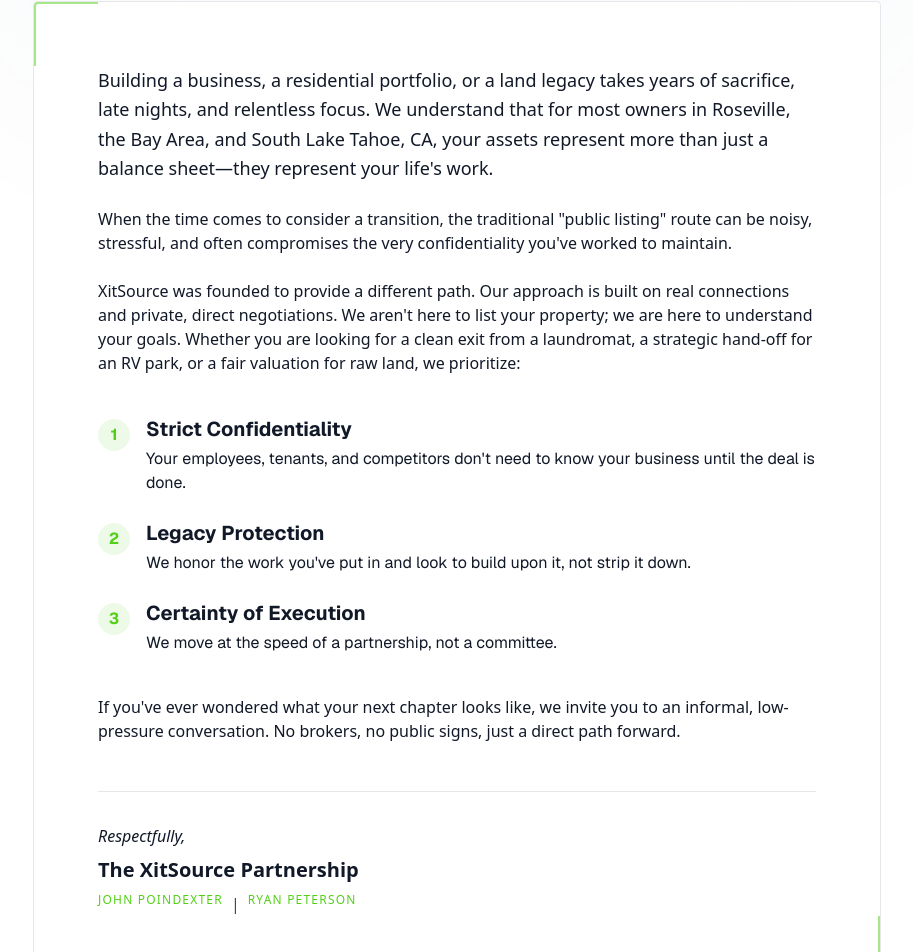
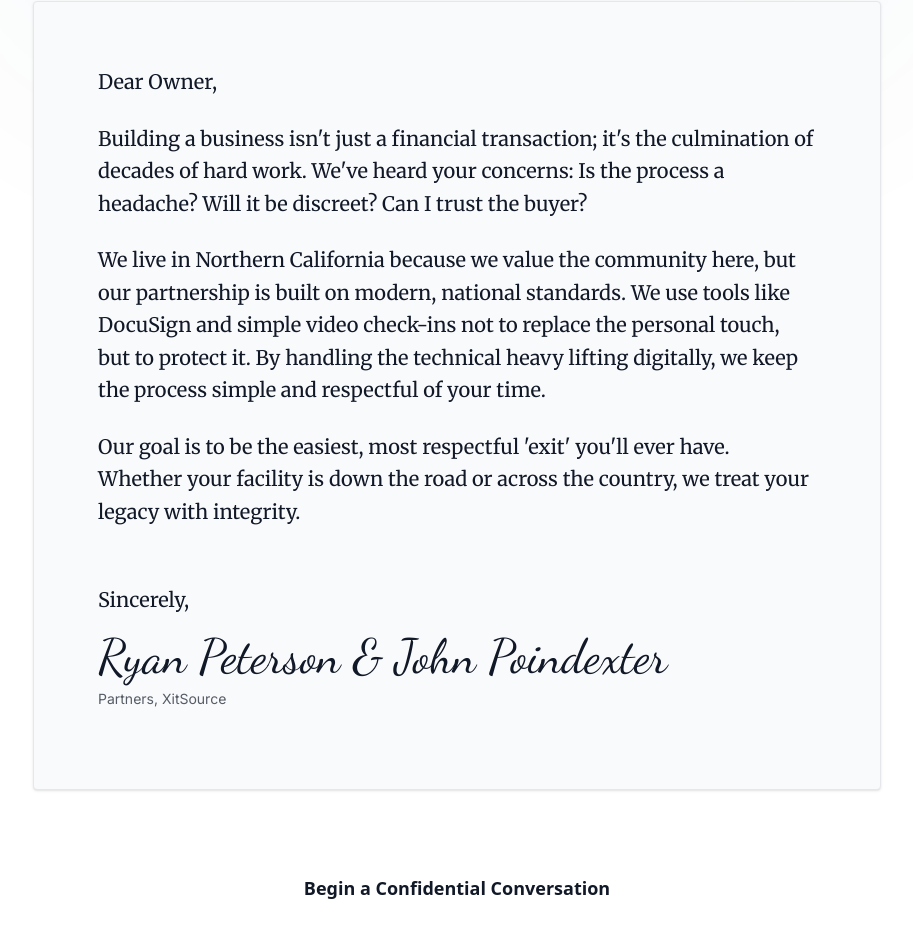
Before and after one commit to growthtoolbox/xitsource-prod, a Next.js app: page /letter in a window 1280 px wide. Shown: the part 397-1349 px from the top of the page, without its empty margins (183-1096 px from the left). Built offline with nearby package versions, Linux system fonts and the light colour scheme.

Commit message:
feat: urgent global sync of Retiree-First & National Reach branding

```diff
--- a/src/app/letter/page.tsx
+++ b/src/app/letter/page.tsx
@@ -1,3 +1,9 @@
+import { Inter, Merriweather, Dancing_Script } from 'next/font/google';
+
+const inter = Inter({ subsets: ['latin'] });
+const serif = Merriweather({ weight: ['400', '700'], subsets: ['latin'] });
+const script = Dancing_Script({ weight: ['400', '700'], subsets: ['latin'] });
+
 export default function LetterPage() {
   return (
     <div className="min-h-screen bg-white text-[#111827] py-24">
@@ -9,76 +15,28 @@
       <div className="container mx-auto px-6 relative z-10 max-w-4xl">
         <div className="text-center mb-16">
           <div className="inline-flex items-center gap-2 px-3 py-1.5 rounded-sm border border-gray-200 bg-white/50 backdrop-blur-md mb-8 text-xs font-semibold tracking-widest text-[#52D017] uppercase">
-             Founding Ethos
+             A Letter to Owners
           </div>
           <h1 className="text-4xl md:text-5xl font-bold text-[#111827] mb-6">
-            A Personal Note to <br className="hidden md:block" />
-            <span className="text-[#52D017]">Northern California Owners</span>
+            A Personal Note on <br className="hidden md:block" />
+            <span className="text-[#52D017]">Your Next Chapter</span>
           </h1>
         </div>
 
-        <div className="bg-white border border-gray-200 p-10 md:p-16 rounded-sm relative">
-          {/* Subtle accent corner */}
-          <div className="absolute top-0 left-0 w-16 h-16 border-t-2 border-l-2 border-[#52D017] rounded-tl-sm opacity-50"></div>
-          <div className="absolute bottom-0 right-0 w-16 h-16 border-b-2 border-r-2 border-[#52D017] rounded-br-sm opacity-50"></div>
+        <div className="bg-[#F9FAFB] border border-gray-200 p-10 md:p-16 rounded-sm shadow-sm relative">
+          <div className={`space-y-6 text-[#111827] text-lg md:text-xl leading-relaxed ${serif.className}`}>
+            <p>Dear Owner,</p>
 
-          <div className="prose prose-lg max-w-none prose-p:font-serif prose-p:leading-relaxed">
-            <p className="text-lg text-[#111827] leading-relaxed mb-6">
-              Building a business, a residential portfolio, or a land legacy takes years of sacrifice, late nights, and relentless focus. We understand that for most owners in Roseville, the Bay Area, and South Lake Tahoe, CA, your assets represent more than just a balance sheet—they represent your life&apos;s work.
-            </p>
+            <p>Building a business isn&apos;t just a financial transaction; it&apos;s the culmination of decades of hard work. We&apos;ve heard your concerns: Is the process a headache? Will it be discreet? Can I trust the buyer?</p>
 
-            <p className="mt-6">
-              When the time comes to consider a transition, the traditional &quot;public listing&quot; route can be noisy, stressful, and often compromises the very confidentiality you&apos;ve worked to maintain.
-            </p>
+            <p>We live in Northern California because we value the community here, but our partnership is built on modern, national standards. We use tools like DocuSign and simple video check-ins not to replace the personal touch, but to protect it. By handling the technical heavy lifting digitally, we keep the process simple and respectful of your time.</p>
 
-            <p className="mt-6">
-              XitSource was founded to provide a different path. Our approach is built on real connections and private, direct negotiations. We aren&apos;t here to list your property; we are here to understand your goals. Whether you are looking for a clean exit from a laundromat, a strategic hand-off for an RV park, or a fair valuation for raw land, we prioritize:
-            </p>
+            <p>Our goal is to be the easiest, most respectful &apos;exit&apos; you&apos;ll ever have. Whether your facility is down the road or across the country, we treat your legacy with integrity.</p>
 
-            <div className="my-10 space-y-6 font-sans">
-              <div className="flex gap-4 items-start">
-                <div className="w-8 h-8 rounded-full bg-[#52D017]/10 flex items-center justify-center flex-shrink-0 mt-1">
-                  <span className="text-[#52D017] font-bold">1</span>
-                </div>
-                <div>
-                  <h4 className="text-xl font-bold text-[#111827] mb-1">Strict Confidentiality</h4>
-                  <p className="text-[#111827]">Your employees, tenants, and competitors don&apos;t need to know your business until the deal is done.</p>
-                </div>
-              </div>
-
-              <div className="flex gap-4 items-start">
-                <div className="w-8 h-8 rounded-full bg-[#52D017]/10 flex items-center justify-center flex-shrink-0 mt-1">
-                  <span className="text-[#52D017] font-bold">2</span>
-                </div>
-                <div>
-                  <h4 className="text-xl font-bold text-[#111827] mb-1">Legacy Protection</h4>
-                  <p className="text-[#111827]">We honor the work you&apos;ve put in and look to build upon it, not strip it down.</p>
-                </div>
-              </div>
-
-              <div className="flex gap-4 items-start">
-                <div className="w-8 h-8 rounded-full bg-[#52D017]/10 flex items-center justify-center flex-shrink-0 mt-1">
-                  <span className="text-[#52D017] font-bold">3</span>
-                </div>
-                <div>
-                  <h4 className="text-xl font-bold text-[#111827] mb-1">Certainty of Execution</h4>
-                  <p className="text-[#111827]">We move at the speed of a partnership, not a committee.</p>
-                </div>
-              </div>
-            </div>
-
-            <p className="mt-10">
-              If you&apos;ve ever wondered what your next chapter looks like, we invite you to an informal, low-pressure conversation. No brokers, no public signs, just a direct path forward.
-            </p>
-
-            <div className="mt-12 pt-8 border-t border-gray-200">
-              <p className="italic text-[#111827] mb-2">Respectfully,</p>
-              <p className="text-xl font-bold text-[#111827]">The XitSource Partnership</p>
-              <div className="flex gap-2 mt-2">
-                <span className="text-xs uppercase tracking-widest text-[#52D017]">John Poindexter</span>
-                <span className="text-[#111827]/80">|</span>
-                <span className="text-xs uppercase tracking-widest text-[#52D017]">Ryan Peterson</span>
-              </div>
+            <div className="pt-8 pb-4">
+              <p>Sincerely,</p>
+              <p className={`text-4xl md:text-5xl mt-4 text-[#111827] ${script.className}`}>Ryan Peterson & John Poindexter</p>
+              <p className={`text-sm mt-2 text-[#111827]/70 font-sans ${inter.className}`}>Partners, XitSource</p>
             </div>
           </div>
         </div>
--- a/src/app/page.tsx
+++ b/src/app/page.tsx
@@ -44,11 +44,11 @@
              Strategic Solutions
           </div>
           <h1 className="text-5xl md:text-7xl font-bold tracking-tight text-[#111827] mb-6">
-            A Respectful Path to <br className="hidden md:block" />
-            <span className="text-[#52D017]">Your Next Chapter.</span>
+            Modern Tools for a <br className="hidden md:block" />
+            <span className="text-[#52D017]">Stress-Free Sale.</span>
           </h1>
           <p className="max-w-2xl mx-auto text-[#111827] text-lg md:text-xl leading-relaxed mb-10">
-            You’ve spent years building your business and caring for your community. We provide a discreet, professional exit strategy that honors your legacy and ensures a simple, secure transition.
+            We combine the personal touch of a regional partner with the professional tools of a national firm to ensure your transition is simple, secure, and respectful of your legacy.
           </p>
           <div className="flex flex-col sm:flex-row gap-4">
              <Link href="/sell" className="px-8 py-4 bg-white text-[#111827] font-semibold rounded-sm hover:bg-gray-200 transition-colors shadow-lg shadow-white/5">
```
